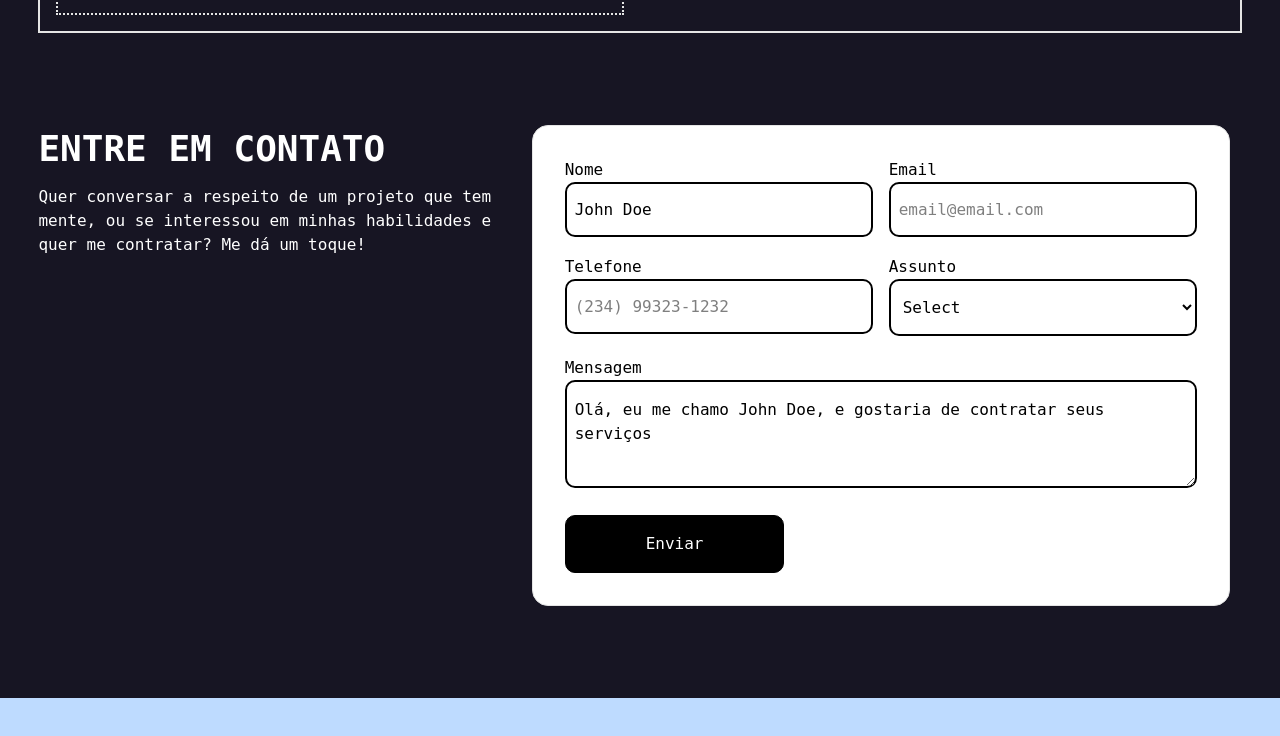
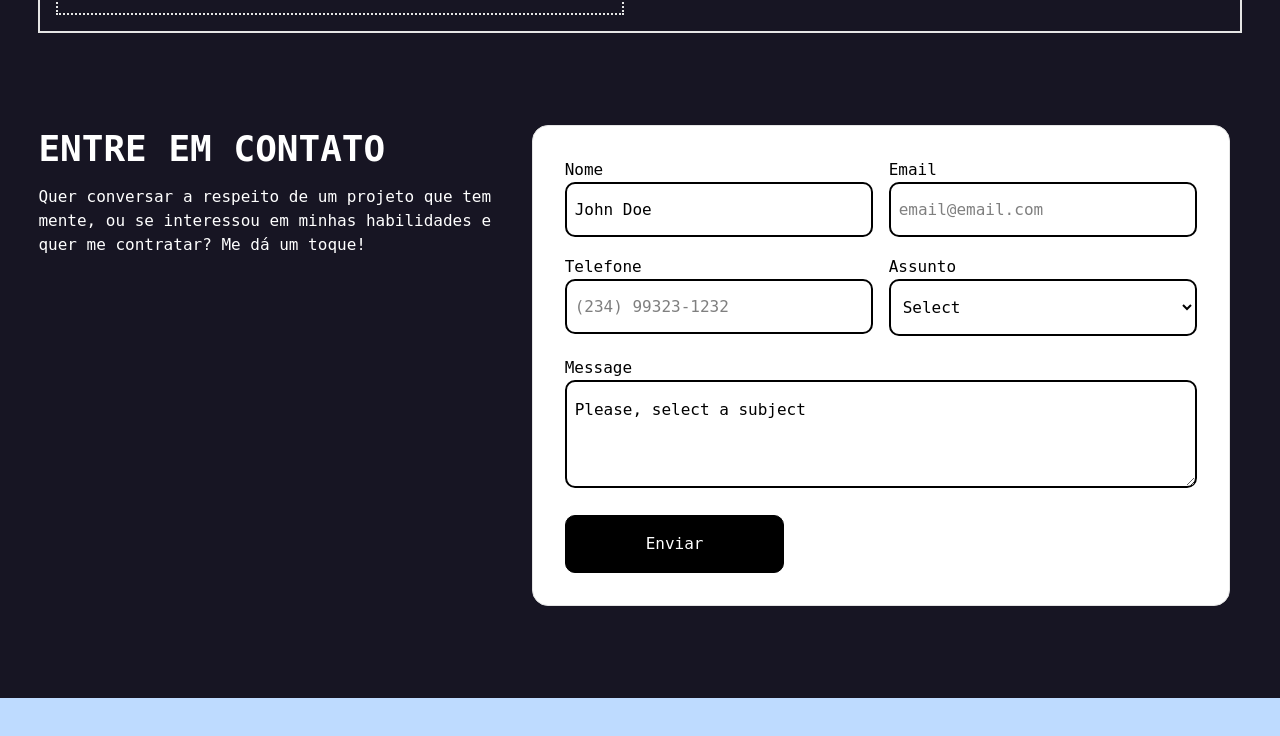
Before and after one commit to filipesvb/my-portfolio, a React (Vite) app: page / in a window 1280 px wide. Shown: the part 3179-3915 px from the top of the page. Built offline with nearby package versions, Linux system fonts and the light colour scheme; a web font is replaced by a local one.

Commit message:
feat: added dynamic text between name and subject fields in Contact Form / added dynamic translation with i18n variables

```diff
--- /dev/null
+++ b/public/locales/en/contact.json
@@ -0,0 +1,35 @@
+{
+  "section_title": "Get in touch",
+  "section_description": "Want to talk about a project you have in mind, or did you like my portfolio and want to hire me? Drop me a message!",
+  "form": {
+    "name": {
+      "label": "Name",
+      "placeholder": "John Smith"
+    },
+    "email": {
+      "label": "Email",
+      "placeholder": "youremail@email.com"
+    },
+    "telefone": {
+      "label": "Phone",
+      "placeholder": "(123) 45678-9012"
+    },
+    "assunto": {
+      "label": "Subject",
+      "placeholder": "Select",
+      "options": {
+        "servico": "Hire for a service",
+        "entrevista": "Schedule an interview"
+      }
+    },
+    "mensagem": {
+      "label": "Message",
+      "placeholder": {
+        "servico": "Hi, my name is {{name}}, and I’d like to hire your services",
+        "entrevista": "Hi, my name is {{name}}, and I’d like to schedule an interview",
+        "default": "Please, select a subject"
+      }
+    },
+    "enviar": "Send"
+  }
+}
--- /dev/null
+++ b/public/locales/pt/contact.json
@@ -0,0 +1,35 @@
+{
+  "section_title": "Entre em contato",
+  "section_description": "Quer conversar a respeito de um projeto que tem mente, ou se interessou em meu portifólio e quer me contratar? Me dá um toque!",
+  "form": {
+    "name": {
+      "label": "Nome",
+      "placeholder":"João da Silva"
+    },
+    "email": {
+      "label": "Email",
+      "placeholder":"seuemail@email.com"
+    },
+    "telefone": {
+      "label": "Telefone",
+      "placeholder":"(123) 45678-9012"
+    },
+    "assunto": {
+      "label": "Assunto",
+      "placeholder": "Selecione",
+      "options": {
+        "servico": "Contratar para um serviço",
+        "entrevista": "Agendar uma entrevista"
+      }
+    },
+    "mensagem": {
+      "label": "Mensagem",
+      "placeholder": {
+        "servico": "Olá, eu me chamo {{name}}, e gostaria de contratar seus serviços",
+        "entrevista": "Olá, eu me chamo {{name}}, e gostaria de agendar uma entrevista",
+        "default": "Por favor, selecione um assunto"
+      }
+    },
+    "enviar": "Enviar"
+  }
+}
--- a/src/components/FormInput/index.tsx
+++ b/src/components/FormInput/index.tsx
@@ -17,7 +17,7 @@ const FormInput = ({
 }) => {
   return (
     <input
-      autoComplete="off"
+      autoComplete="invalid"
       type={tipo}
       className={`w-full h-full border-0 outline-0 ${className}`}
       placeholder={placeholder}
--- a/src/components/TextAreaWrapper/index.tsx
+++ b/src/components/TextAreaWrapper/index.tsx
@@ -1,23 +1,28 @@
 const TextAreaWrapper = ({
+  label,
   rows,
   cols,
   placeholder,
   value,
+  onUpdate
 }: {
+  label: string,
   rows: number;
   cols?: number;
   placeholder?: string;
   value: string;
+  onUpdate: (e) => void;
 }) => {
   return (
     <label>
-      <span>Mensagem</span>
+      <span>{label}</span>
       <textarea
         placeholder={placeholder}
         rows={rows}
         cols={cols}
         className="w-full rounded-lg border-2 border-black px-2 py-4"
         value={value}
+        onChange={(e) => onUpdate(e.target.value)}
       ></textarea>
     </label>
   );
--- a/src/i18n.js
+++ b/src/i18n.js
@@ -23,6 +23,7 @@ i18n
       'project_section',
       'projects',
       'aboutMe',
+      'contact'
     ],
     fallbackLng: ['en'],
     interpolation: {
--- a/src/pages/Home/components/ContactSection/components/ContactForm/index.tsx
+++ b/src/pages/Home/components/ContactSection/components/ContactForm/index.tsx
@@ -4,11 +4,31 @@ import TextAreaWrapper from '@/components/TextAreaWrapper';
 import { Magnetic } from '@/components/ui/shadcn-io/magnetic';
 import { useState } from 'react';
 import FormInput from '@/components/FormInput';
+import { useTranslation } from 'react-i18next';
 
 const formInputStyle = 'py-4 px-2';
 
 const ContactForm = () => {
   const [name, setName] = useState('John Doe');
+  const [message, setMessage] = useState('')
+  const [isTextAreaUpdated, setIsTextAreaUpdated] = useState(false)
+  const [subject, setSubject] = useState('default');
+
+  const { t } = useTranslation('contact');
+
+  function getTranslatedMessagePlaceholder() {
+
+    switch(subject) {
+      case 'servico':
+        return t('form.mensagem.placeholder.servico', {name})
+      case 'entrevista':
+        return t('form.mensagem.placeholder.entrevista', {name})
+      default:
+        return t('form.mensagem.placeholder.default')
+    }
+
+  }
+
   return (
     <form className=" p-8  text-black flex flex-col gap-5">
       <fieldset className="grid grid-cols-2 grid-rows-2 gap-4">
@@ -51,20 +71,26 @@ const ContactForm = () => {
           <InputWrapper>
             <select
               className={`w-full h-full border-0 outline-0 ${formInputStyle}`}
+              onChange={(e) => {setSubject(e.target.value)}}
             >
-              <option value="" selected disabled>
+              <option value="default" selected disabled>
                 Select
               </option>
-              <option value="">Contratar para um serviço</option>
-              <option value="">Agendar uma entrevista</option>
+              <option value="servico">Contratar para um serviço</option>
+              <option value="entrevista">Agendar uma entrevista</option>
             </select>
           </InputWrapper>
         </label>
       </fieldset>
       <fieldset>
         <TextAreaWrapper
+          label={t('form.mensagem.label')}
           rows={3}
-          value={`Olá, eu me chamo ${name}, e gostaria de contratar seus serviços`}
+          onUpdate={(value) => {
+            setMessage(value);
+            setIsTextAreaUpdated(true);
+          }}
+          {...(!isTextAreaUpdated ? {value: getTranslatedMessagePlaceholder()} : {value: message})}
         />
       </fieldset>
       <fieldset>
```
